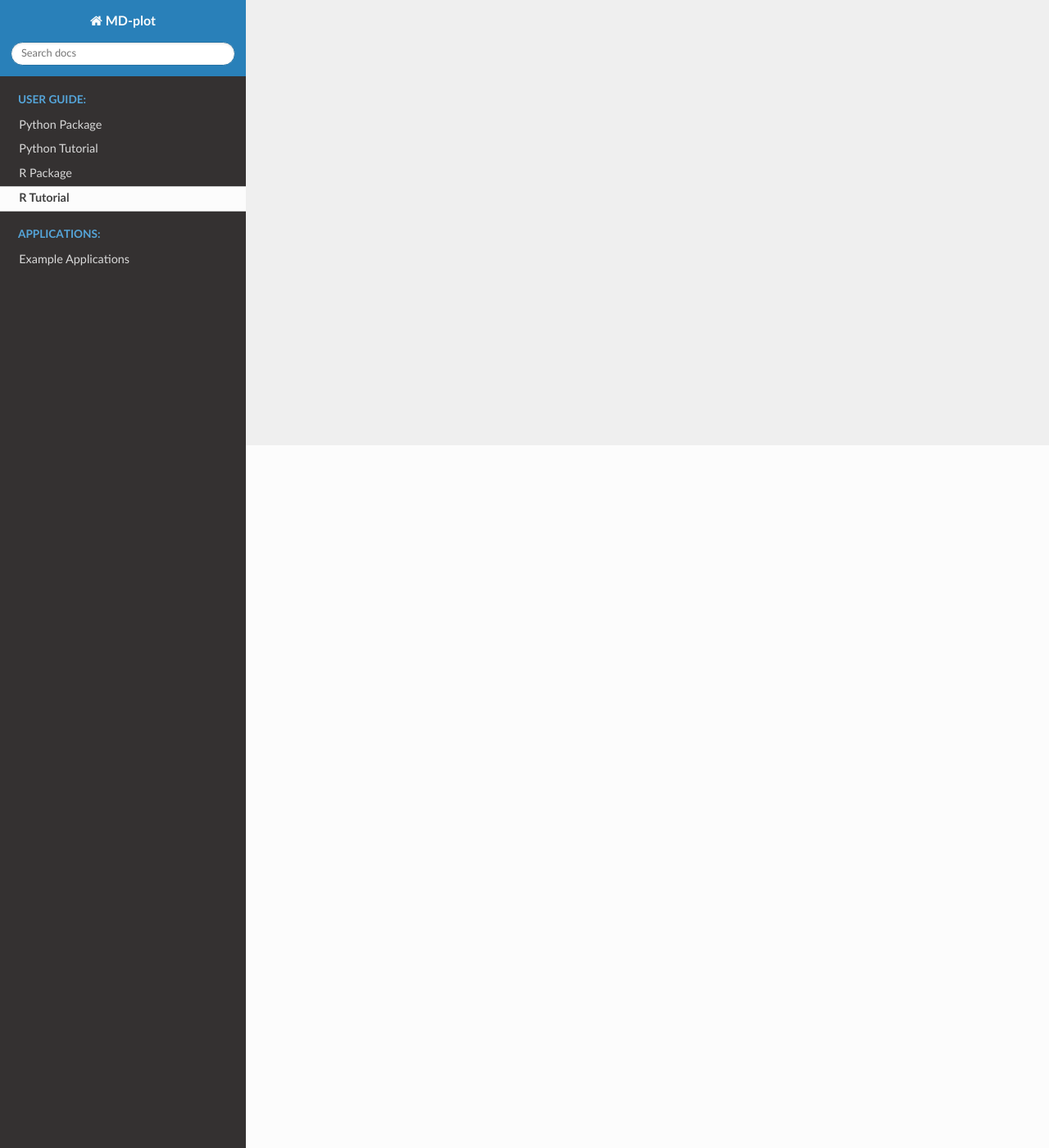
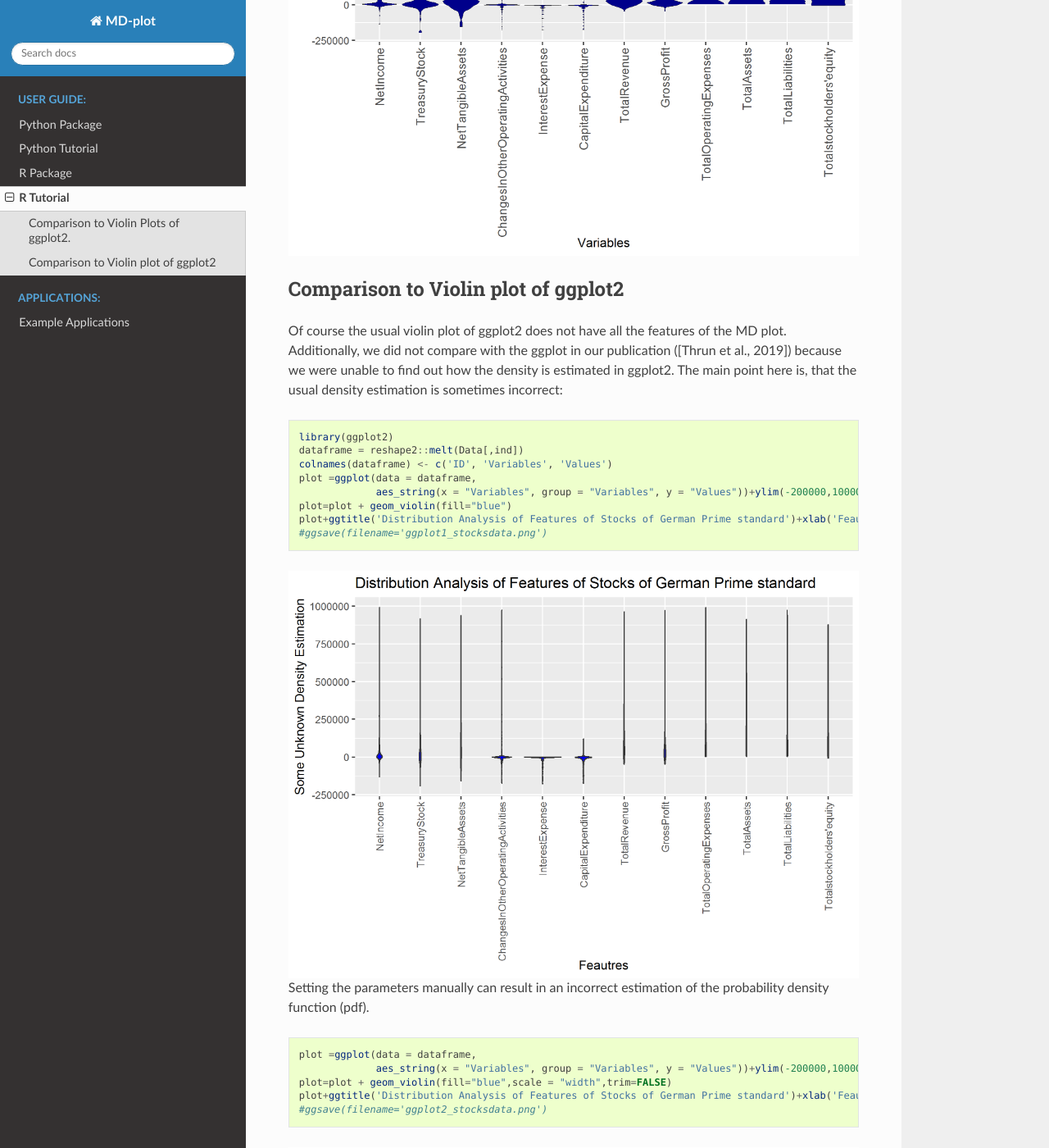
Before and after one commit to TinoGehlert/md_plot, a Sphinx documentation site: the page built from docs/user_guide/r_tutorial.md, in a window 1280 px wide and 1400 px high, scrolled down 857 px. Shown: the whole window at 82% size. Built offline with Sphinx 7.4.7 and the Read the Docs theme 2.0.0, drawn with Linux system fonts in a browser that asks for light colours; some of the changed text lies outside the part shown.

Commit message:
Update r_tutorial.md

````diff
--- a/docs/user_guide/r_tutorial.md
+++ b/docs/user_guide/r_tutorial.md
@@ -1,3 +1,68 @@
 # R Tutorial
 
-coming soon
+
+## Comparison to Violin Plots of ggplot2.
+The data consists of Aaccounting information of 261 companies traded in the Frankfurt stock exchange in the German Prime standard. The data set is described in [Thrun et al., 2019]. Here, we use the third quarter instead the first, but the result remains the same because the same features are selected.
+
+
+```r
+library(DataVisualizations)
+library(ggplot2)
+data('AccountingInformation_PrimeStandard_Q3_2019')
+str(AI_PS_Q3_2019)
+Data=AI_PS_Q3_2019$Data
+
+targets=c('NetIncome','TreasuryStock','NetTangibleAssets',
+          'ChangesInOtherOperatingActivities',
+          'InterestExpense',
+          'CapitalExpenditure','TotalRevenue',
+          'GrossProfit','TotalOperatingExpenses',
+          'TotalAssets','TotalLiabilities',
+          "Totalstockholders'equity")
+ind=match(table = colnames(Data),targets)
+
+MDplot(Data[,ind],Ordering = 'Columnwise')+ylim(-200000,1000000)
+#ggsave(filename='MDplot_stocksdata.png')
+```
+![](images/MDplot_stocksdata.png)
+
+## Comparison to Violin plot of ggplot2
+Of course the usual violin plot of ggplot2 does not have all the features of the MD plot. Additionally, we did not compare with the ggplot in our publication ([Thrun et al., 2019]) because we were unable to find out how the density is estimated in ggplot2.
+The main point here is, that the usual density estimation is sometimes incorrect:
+
+```r
+library(ggplot2)
+dataframe = reshape2::melt(Data[,ind])
+colnames(dataframe) <- c('ID', 'Variables', 'Values')
+plot =ggplot(data = dataframe,
+             aes_string(x = "Variables", group = "Variables", y = "Values"))+ylim(-200000,1000000)
+plot=plot + geom_violin(fill="blue")
+plot+ggtitle('Distribution Analysis of Features of Stocks of German Prime standard')+xlab('Feautres')+ylab('Some Unknown Density Estimation')+ggExtra::rotateTextX()
+#ggsave(filename='ggplot1_stocksdata.png')
+```
+![](images/ggplot1_stocksdata.png)
+Setting the parameters manually can result in an incorrect estimation of the probability density function (pdf).
+
+```r
+plot =ggplot(data = dataframe,
+             aes_string(x = "Variables", group = "Variables", y = "Values"))+ylim(-200000,1000000)
+plot=plot + geom_violin(fill="blue",scale = "width",trim=FALSE)
+plot+ggtitle('Distribution Analysis of Features of Stocks of German Prime standard')+xlab('Feautres')+ylab('Some Unknown Density Estimation')+ggExtra::rotateTextX()
+#ggsave(filename='ggplot2_stocksdata.png')
+```
+![](images/ggplot2_stocksdata.png)
+
+Correct parameter setting still results in an inferior visualization because multimodality is not visible:
+
+```r
+plot =ggplot(data = dataframe,
+             aes_string(x = "Variables", group = "Variables", y = "Values"))+ylim(-200000,1000000)
+plot=plot + geom_violin(fill="blue",scale = "width",trim=TRUE)
+plot+ggtitle('Distribution Analysis of Features of Stocks of German Prime standard')+xlab('Feautres')+ylab('Some Unknown Density Estimation')+ggExtra::rotateTextX()
+#ggsave(filename='ggplot3_stocksdata.png')
+```
+![](images/ggplot2_stocksdata.png)
+
+In sum, the density estimation of ggplot2 requires the setting of parameters which is in an exploratice approach not feasible. MD plot does not require the setting of paramters for the estimation of the pdf. However, the user can use additional features of MD plot like automatic transformation of variables or distinguishing gaussian from non-gaussian distributions.
+
+[Thrun et al., 2019] Thrun, M. C., Gehlert, T., & Ultsch, A.: Analyzing the Fine Structure of Distributions, PloS one,  under review, preprint available at arXiv:1908.06081, 2019.
````
